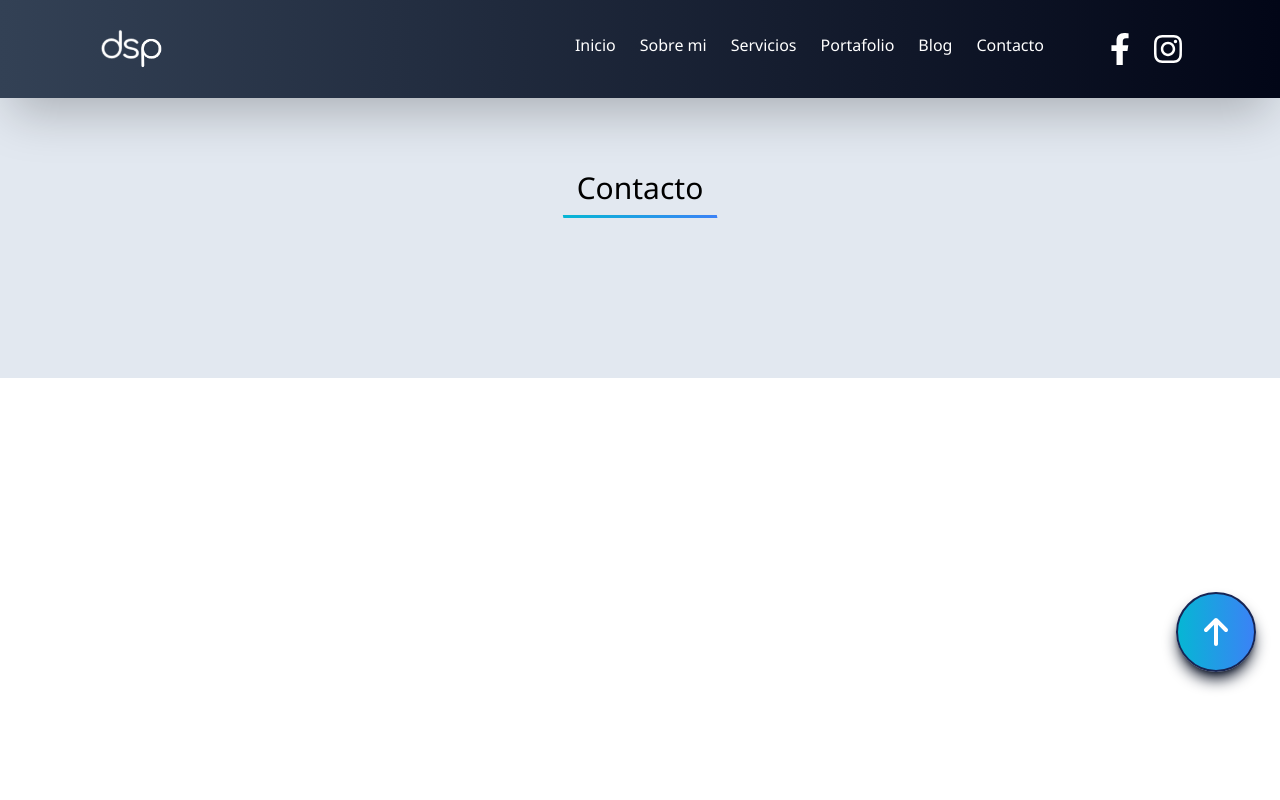
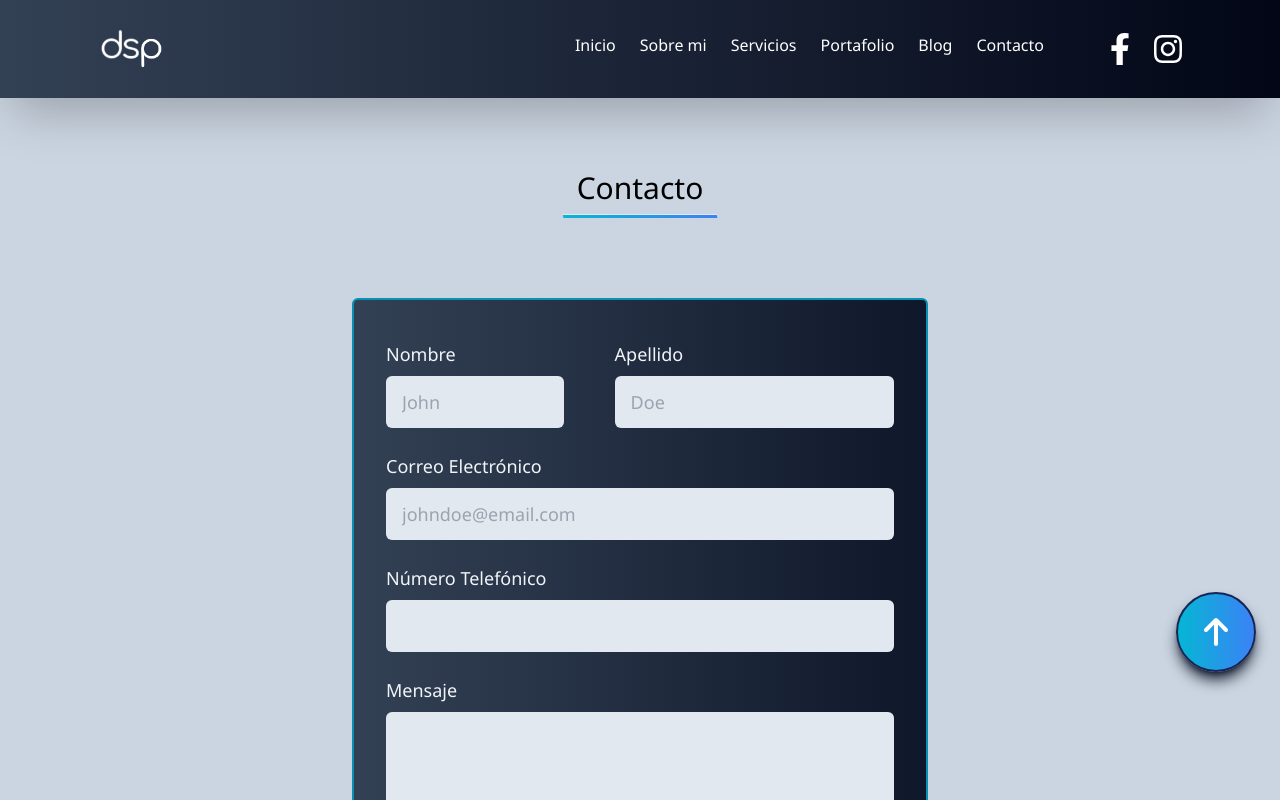
Before and after one commit to dspwebstudiomx/reacttailwindcss, a React (Vite) app: page /contacto in a window 1280 px wide. Shown: the top 800 px of the page. Built offline with nearby package versions, Linux system fonts and the light colour scheme.

Commit message:
changing background pages

```diff
--- a/src/components/Templates/PageTemplate.jsx
+++ b/src/components/Templates/PageTemplate.jsx
@@ -3,19 +3,22 @@ import Navbar from "../Sections/Navbar"
 import Footer from "../Sections/Footer"
 import PropTypes from "prop-types"
 import Section from "./Section"
+import Container from "./Container"
 
 
-const PageTemplate = ({ children, id, TituloPrincipal }) => {
+const PageTemplate = ({ children, id, TituloPrincipal, background }) => {
   return (
     <>
       <header>
         <Navbar />
       </header>
       <main id="inicio">
-        <Section id={id} className="mx-auto p-10">
+        <Section id={id} className={`mx-auto p-10 ${background}`}>
           <h1 className="text-3xl mx-auto text-center mb-2">{TituloPrincipal}</h1>
           <hr className='h-1 bg-gradient-to-r from-cyan-500 to-blue-500 w-[12%] skew-x-12 mb-20 mx-auto text-center' />
-          {children}
+          <Container className={"w-[45%]"}>
+            {children}
+          </Container>
         </Section>
       </main>
       <footer>
@@ -28,6 +31,7 @@ const PageTemplate = ({ children, id, TituloPrincipal }) => {
 
 PageTemplate.propTypes = {
   id: PropTypes.string,
+  background: PropTypes.string,
   TituloPrincipal: PropTypes.string,
   children: PropTypes.node
 }
--- a/src/pages/Blog.jsx
+++ b/src/pages/Blog.jsx
@@ -5,7 +5,7 @@ import BlogCard from "../components/BlogCard"
 
 const Blog = () => {
   return (
-    <PageTemplate id="blog" TituloPrincipal={'Mis Artículos'}>
+    <PageTemplate id="blog" TituloPrincipal={'Mis Artículos'} background={"bg-slate-300"}>
       <Container className={'grid grid-cols-2 md:grid-cols-3 mt-20 gap-8 justify-center align-middle'}>
         <BlogCard
           imageCard={Placeholder}
--- a/src/pages/Contact.jsx
+++ b/src/pages/Contact.jsx
@@ -1,9 +1,10 @@
 import PageTemplate from "../components/Templates/PageTemplate"
+import ContactForm from "../components/ContactForm"
 
 const Contact = () => {
   return (
-    <PageTemplate TituloPrincipal="Contacto">
-
+    <PageTemplate TituloPrincipal="Contacto" background="bg-slate-300">
+      <ContactForm />
     </PageTemplate>
   )
 }
```
